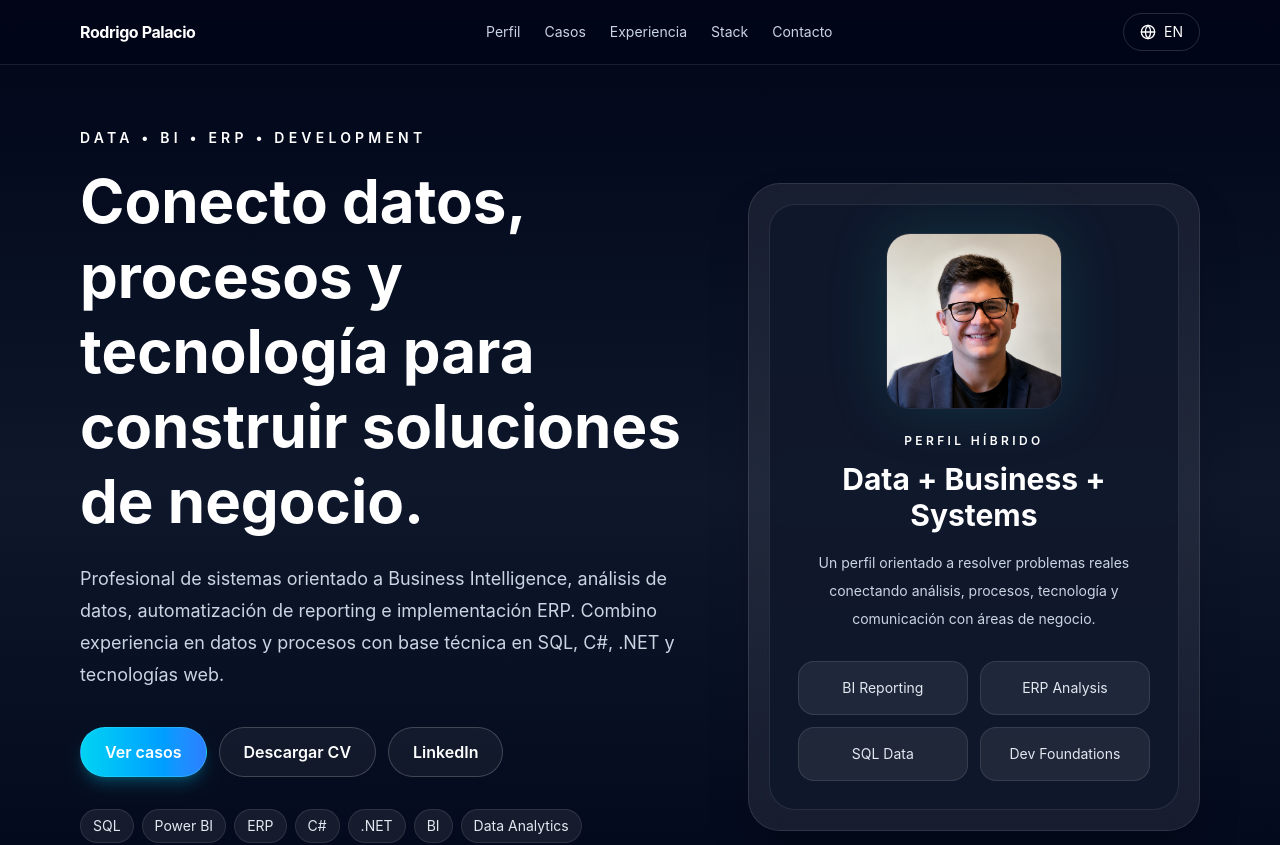
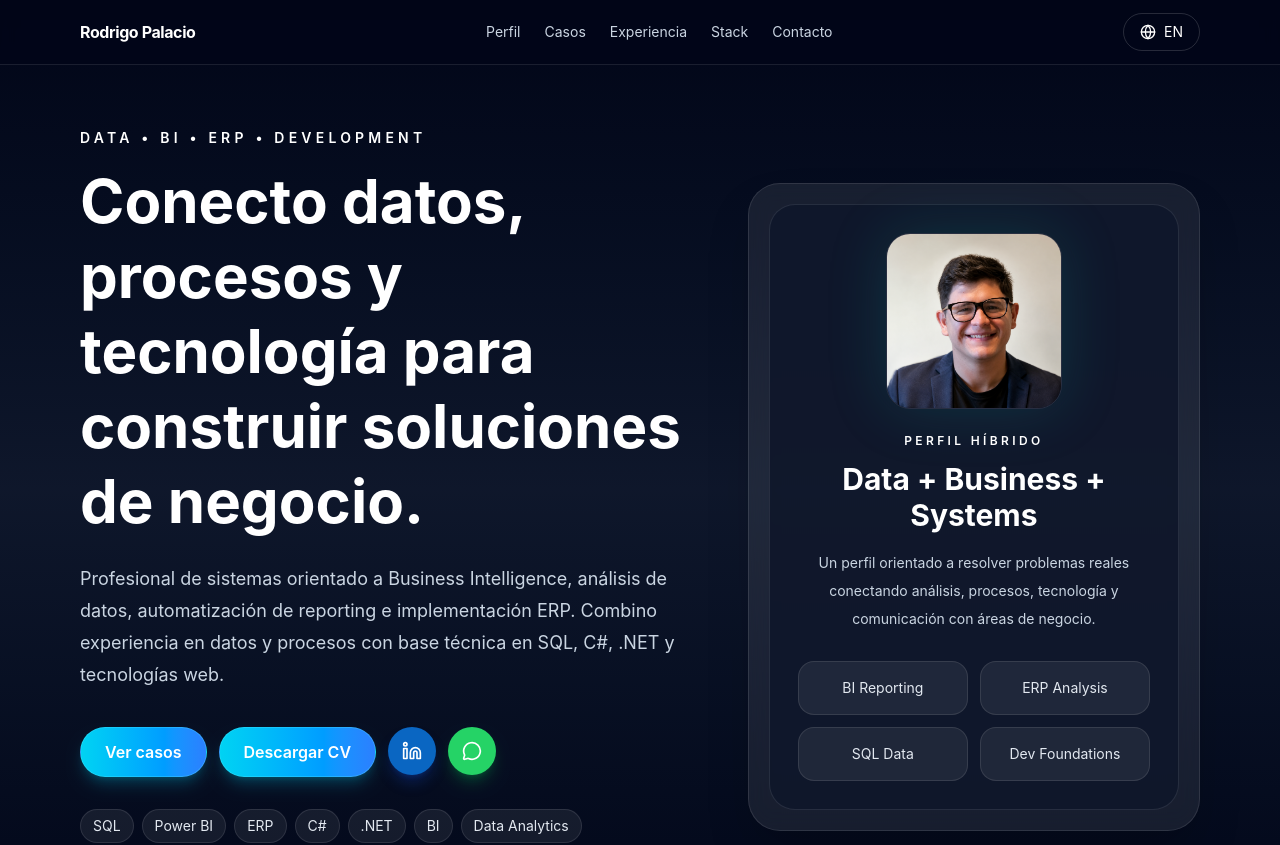
Before and after one commit to rodrigopalacio14/portfolio_2026, a React (Vite) app: page / in a window 1280 px wide. Shown: the top 845 px of the page. Built offline with nearby package versions, Linux system fonts and the light colour scheme.

Commit message:
Arreglo de contacto y pdf

```diff
--- a/src/components/Contact.jsx
+++ b/src/components/Contact.jsx
@@ -34,45 +34,21 @@ export default function Contact({ t, lang }) {
             </p>
 
             <div className="mt-9 flex flex-wrap justify-center gap-4">
-              <a
-                href="mailto:rodripalacio14@gmail.com"
-                className="
-                  inline-flex items-center gap-2
-                  rounded-full
-                  bg-gradient-to-r
-                  from-cyan-400
-                  to-blue-500
-                  px-6 py-3
-                  font-semibold
-                  text-white
-                  shadow-lg shadow-cyan-500/25
-                  transition-all
-                  duration-300
-                  hover:-translate-y-1
-                  hover:shadow-cyan-400/40
-                "
-              >
-                <Mail size={18} />
-                {t.contactButtons.email}
-              </a>
+
 
               <a
                 href="https://www.linkedin.com/in/rodrigo-palacio-schunke-07438613a/"
                 target="_blank"
                 className="
-                  inline-flex items-center gap-2
                   rounded-full
-                  border border-white/15
-                  bg-white/[0.06]
+                  bg-[#0A66C2]
                   px-6 py-3
                   font-semibold
                   text-white
-                  backdrop-blur-sm
-                  transition-all
-                  duration-300
+                  shadow-lg shadow-blue-600/25
+                  transition-all duration-300
                   hover:-translate-y-1
-                  hover:border-cyan-400/30
-                  hover:bg-white/[0.09]
+                  hover:bg-[#004182]
                 "
               >
                 <span className="font-bold">in</span>
@@ -81,24 +57,23 @@ export default function Contact({ t, lang }) {
               <a
                   href="https://wa.me/5493517868252"
                   target="_blank"
+                  rel="noreferrer"
                   className="
                     inline-flex items-center gap-2
                     rounded-full
-                  border border-white/15
-                  bg-white/[0.06]
+                    bg-[#25D366]
                     px-6 py-3
                     font-semibold
                     text-white
-                  backdrop-blur-sm
-                  transition-all
-                  duration-300
+                    shadow-lg shadow-green-500/25
+                    transition-all duration-300
                     hover:-translate-y-1
-                  hover:border-cyan-400/30
-                  hover:bg-white/[0.09]
+                    hover:bg-[#1ebe5d]
                   "
                 >
                   WhatsApp
                 </a>
+
             </div>
 
             <div className="mt-14">
--- a/src/components/Hero.jsx
+++ b/src/components/Hero.jsx
@@ -1,5 +1,5 @@
 import profileImg from '../assets/profile/rodrigo-profile.png'
-
+import { Linkedin, MessageCircle } from 'lucide-react'
 export default function Hero({ t }) {
   const tags = [
     'SQL',
@@ -57,18 +57,59 @@ export default function Hero({ t }) {
 
             <a
                 href="/cv-rodrigo-palacio.pdf"
-              download
-              className="rounded-full border border-white/20 bg-white/5 px-6 py-3 font-semibold text-white transition hover:-translate-y-0.5 hover:border-accent hover:bg-white/10"
+                download="CV_Rodrigo_Palacio.pdf"
+                className="
+                  rounded-full
+                  border border-cyan-300/30
+                  bg-gradient-to-r from-cyan-400 to-blue-500
+                  px-6 py-3
+                  font-semibold
+                  text-white
+                  shadow-lg shadow-cyan-500/25
+                  transition-all duration-300
+                  hover:-translate-y-1
+                  hover:shadow-cyan-400/40
+                "
               >
                 {t.hero.secondary}
               </a>
 
               <a
-              href="https://www.linkedin.com/in/rodrigo-palacio-schunke-07438613a/"
+                href="https://www.linkedin.com/in/rodrigo-sebastian-palacio-schunke-07438613a/"
                 target="_blank"
-              className="rounded-full border border-white/20 bg-white/5 px-6 py-3 font-semibold text-white transition hover:-translate-y-0.5 hover:border-accent hover:bg-white/10"
+                rel="noreferrer"
+                className="
+                  flex h-12 w-12 items-center justify-center
+                  rounded-full
+                  bg-[#0A66C2]
+                  text-white
+                  shadow-lg shadow-blue-600/25
+                  transition-all duration-300
+                  hover:-translate-y-1
+                  hover:scale-105
+                  hover:bg-[#004182]
+                "
               >
-              {t.hero.linkedin}
+                <Linkedin size={20} />
+              </a>
+
+              <a
+                href="https://wa.me/5493517868252"
+                target="_blank"
+                rel="noreferrer"
+                className="
+                  flex h-12 w-12 items-center justify-center
+                  rounded-full
+                  bg-[#25D366]
+                  text-white
+                  shadow-lg shadow-green-500/25
+                  transition-all duration-300
+                  hover:-translate-y-1
+                  hover:scale-105
+                  hover:bg-[#1ebe5d]
+                "
+              >
+                <MessageCircle size={20} />
               </a>
           </div>
 
```
Lines whose indentation alone changed are shown as unchanged.
